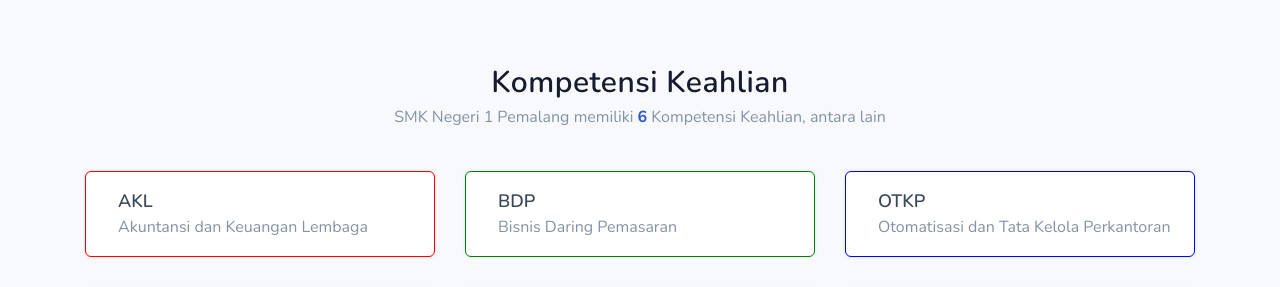
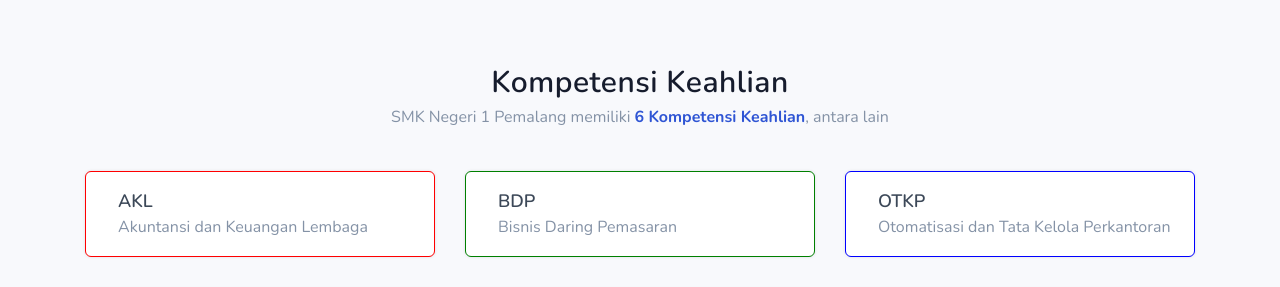
Before and after one commit to smkn1pml/website, a Jekyll site: the page built from pages/index.md, in a window 1280 px wide and 900 px high, scrolled down 1597 px. Shown: the part 154-441 px from the top of the window. Built offline with Jekyll 4.4.1, drawn with Linux system fonts in a browser that asks for light colours; comment, search, counter and statistics services are not loaded.

Commit message:
additional

```diff
--- a/_includes/landing.html
+++ b/_includes/landing.html
@@ -110,7 +110,7 @@
             <div class="col-12 text-center">
                 <div class="section-title mb-0 pb-2">
                     <h4 class="title mb-0">Kompetensi Keahlian</h4>
-                    <p class="text-muted para-desc mx-auto mb-0">{{ site.data.settings.school.name }} memiliki <span class="text-primary font-weight-bold">{{ site.majors.size }}</span> Kompetensi Keahlian, antara lain</p>
+                    <p class="text-muted para-desc mx-auto mb-0">{{ site.data.settings.school.name }} memiliki <span class="text-primary font-weight-bold">{{ site.majors.size }} Kompetensi Keahlian</span>, antara lain</p>
                 </div>
             </div>
             <!--end col-->
```
